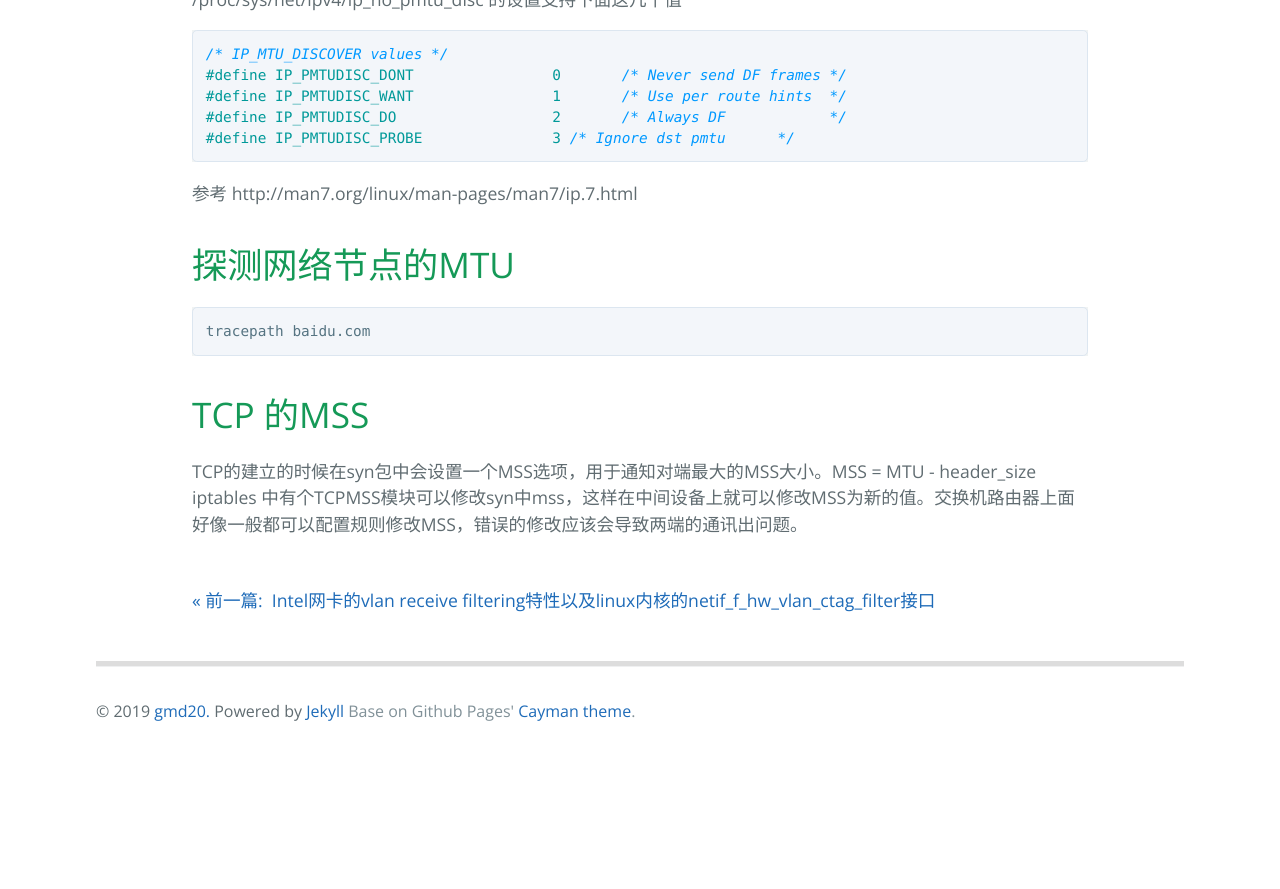
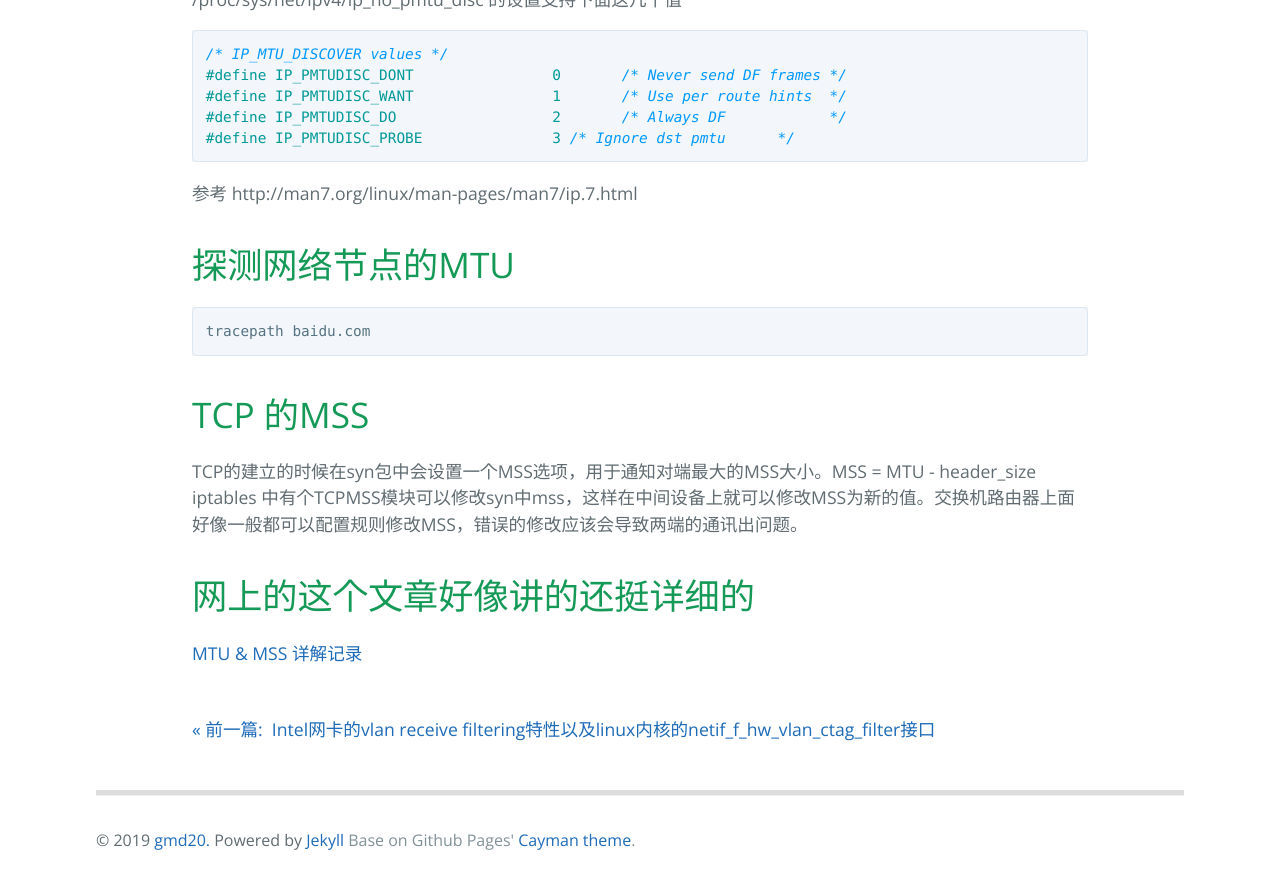
Before and after one commit to gmd20/gmd20.github.io, a Jekyll site: the page built from _posts/2019-02-01-Linux的网络接口的MTU和TCP的MSS.markdown, in a window 1280 px wide and 900 px high, scrolled down 1160 px. Shown: the top 889 px of the window. Built offline with Jekyll 4.4.1, drawn with Linux system fonts in a browser that asks for light colours; Markdown is read by kramdown in place of the engine named in the settings; comment, search, counter and statistics services are not loaded; before the commit the page ends 1931 px from its top, so only the background shows below that.

Commit message:
Update 2019-02-01-Linux的网络接口的MTU和TCP的MSS.markdown

```diff
--- a/_posts/2019-02-01-Linux的网络接口的MTU和TCP的MSS.markdown
+++ b/_posts/2019-02-01-Linux的网络接口的MTU和TCP的MSS.markdown
@@ -34,3 +34,7 @@ tracepath baidu.com
 # TCP 的MSS
 TCP的建立的时候在syn包中会设置一个MSS选项，用于通知对端最大的MSS大小。MSS = MTU - header_size
 iptables 中有个TCPMSS模块可以修改syn中mss，这样在中间设备上就可以修改MSS为新的值。交换机路由器上面好像一般都可以配置规则修改MSS，错误的修改应该会导致两端的通讯出问题。
+
+
+# 网上的这个文章好像讲的还挺详细的
+[MTU & MSS 详解记录](http://blog.51cto.com/infotech/123859)
```
